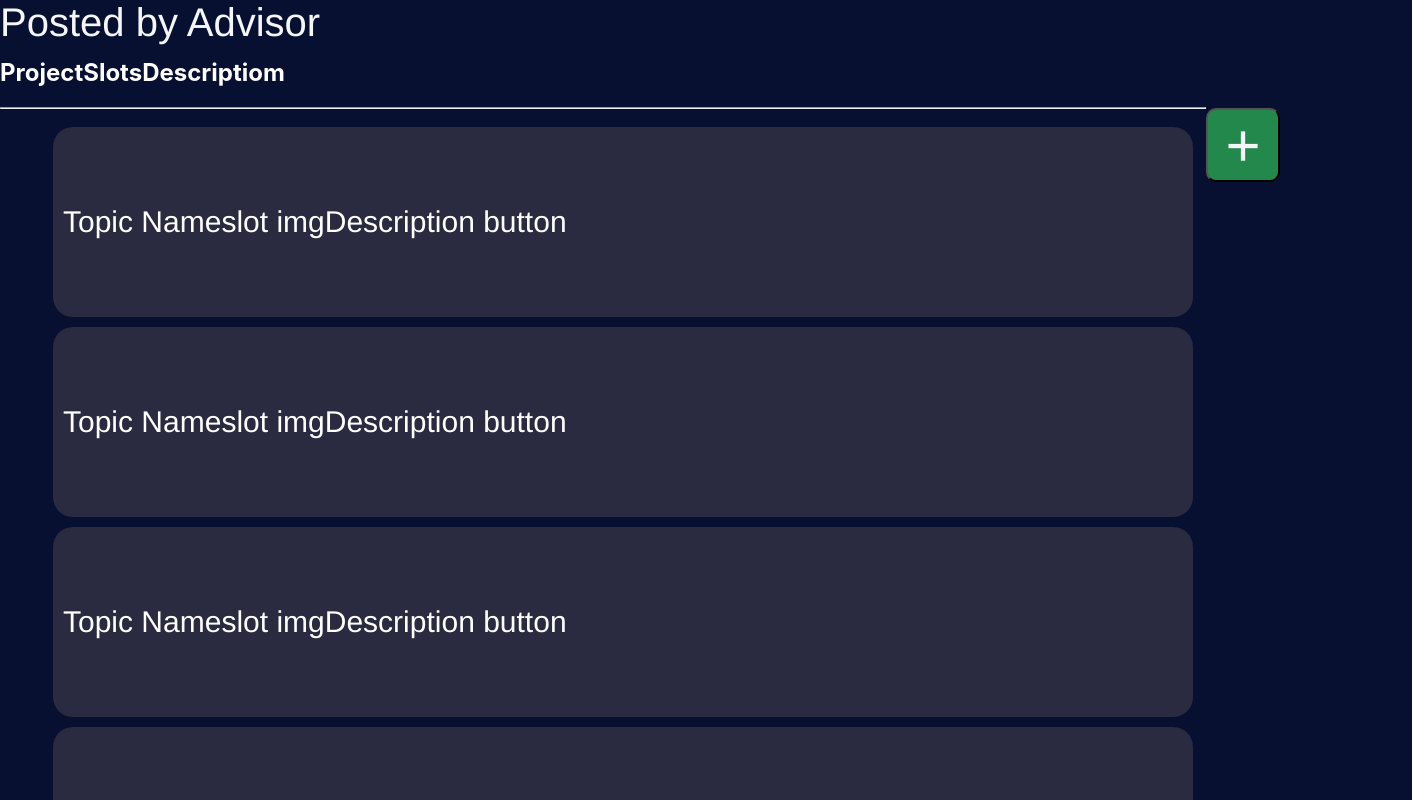
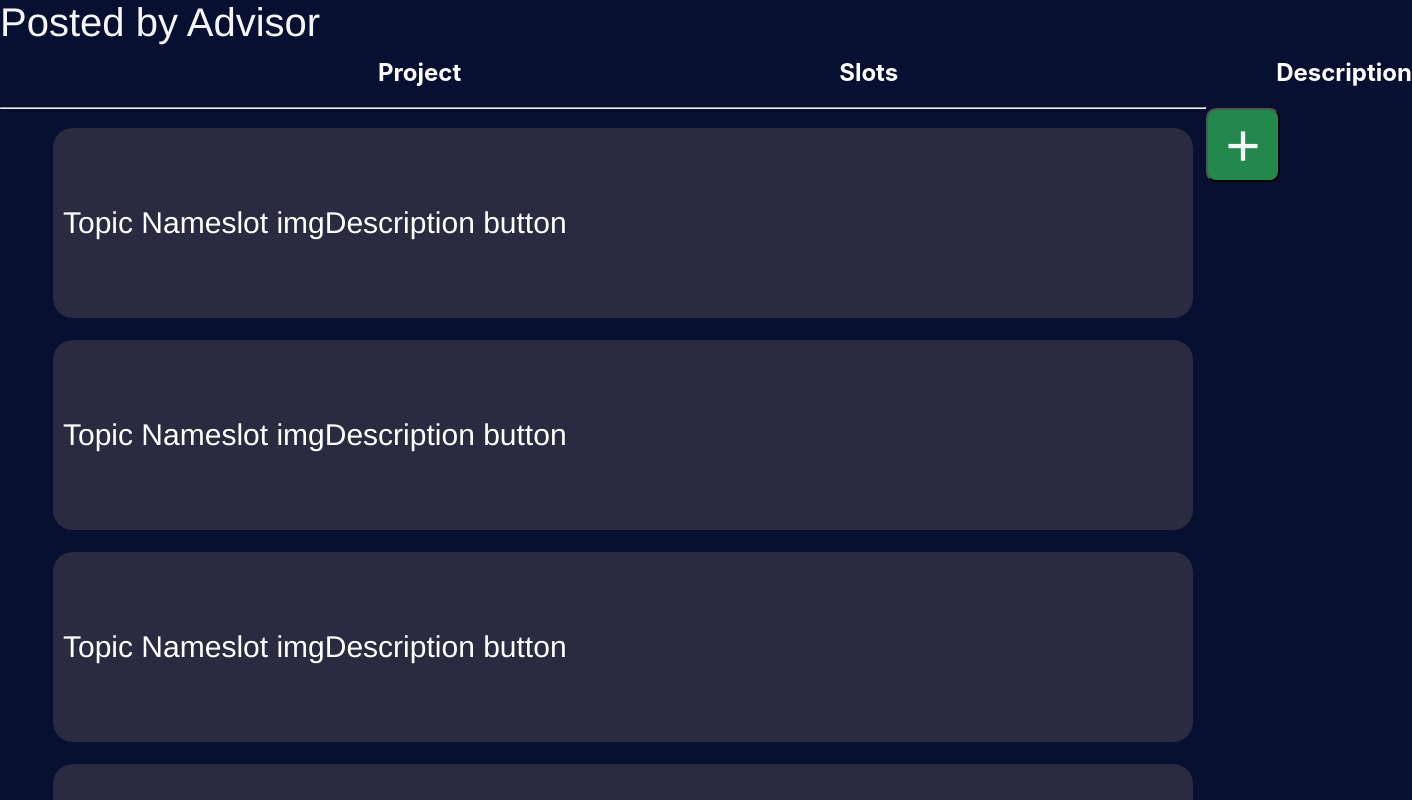
Before and after one commit to cg-c/Senior-Project-Project-Inc, a React (Create React App) app in the folder senior-project/: page /advisorsprojects in a window 1280 px wide. Shown: the top 800 px of the page, 1412 px wide, since content can reach past the window. Built offline with nearby package versions, Linux system fonts and the light colour scheme.

Commit message:
Popup desc

```diff
--- a/senior-project/src/components/Description.js
+++ b/senior-project/src/components/Description.js
@@ -7,7 +7,6 @@ export default function Description() {
 
     return (
         <div className="desc">
-            <CloseButton />
             <h2 className="descHeader">Description</h2>
             <hr />
             <p className="descText">lorem ipsum</p>
--- a/senior-project/src/components/style.css
+++ b/senior-project/src/components/style.css
@@ -2,7 +2,6 @@ body {
     background-color: rgba(7, 16, 49, 1);
     color:#ffffff;
 }
-
 
 .page-title {
     height: 38px;
@@ -24,11 +23,19 @@ body {
 
 .flex-title {
     display: flex;
-    flex-direction: row;
+    flex-direction: column;
+    flex-wrap: wrap;
+    align-content: space-between;
+    align-items: center;
+    justify-content: center;
     height: 29px;
     left: 0;
     top: 0;
     width: 90px;
+}
+
+.ind-title {
+    margin-left: 420%;
 }
 
 
@@ -71,6 +78,15 @@ body {
 
 .descText {
     color: black;
+}
+
+.clickDes {
+    align-self: center;
+    float: inherit;
+    background: none;
+    border: none;
+    display: flex;
+    margin: auto;
 }
 
 .add {
--- a/senior-project/src/pages/AdvProj.js
+++ b/senior-project/src/pages/AdvProj.js
@@ -4,6 +4,7 @@ import AddProj from "../components/AddProj";
 import React from "react";
 import Model from "react-modal";
 import InfiniteScroll from "react-infinite-scroll-component";
+import Description from "../components/Description";
 import { useState } from "react";
 import "../components/style.css"
 
@@ -11,6 +12,7 @@ export default function AdvProj() {
 
     const [ popup, setPopup ] = useState(false);
     const [ numPitch, setNumPitch ] = useState(Array.from({length : 10}));
+    const [ des, setDes ] = useState(false);
 
 
     return (
@@ -19,9 +21,9 @@ export default function AdvProj() {
                 <div className="text-wrapper">Posted by Advisor</div>
             </div>
             <h2 className="flex-title">
-                <div>Project</div>
-                <div>Slots</div>
-                <div>Descriptiom</div>
+                <div className="ind-title">Project</div>
+                <div className="ind-title">Slots</div>
+                <div className="ind-title">Description</div>
             </h2>
             <button className="add" onClick={()=>setPopup(true)}>+</button>
             <Model isOpen={popup}>
@@ -34,8 +36,12 @@ export default function AdvProj() {
                 loader={<p>Loading...</p>}
             >
                 {numPitch.map((item, index) => {
-                    return <ProjCard />
+                    return <button className="clickDes" onClick={()=>setDes(true)}><ProjCard /></button>
                 })}
+                <Model isOpen={des}>
+                    <button className="closeButton" onClick={()=>setDes(false)}>X</button>
+                    <Description />
+                </Model>
             </InfiniteScroll>
 
         </body>
--- a/senior-project/src/pages/ProjPitch.js
+++ b/senior-project/src/pages/ProjPitch.js
@@ -11,6 +11,13 @@ export default function ProjPitch() {
 
     const [ popup, setPopup ] = useState(false);
     const [ numPitch, setNumPitch ] = useState(Array.from({length : 10}));
+    const [ des, setDes ] = useState(false);
+
+    const fetchMorePitch = () => {
+        {/* MAKE API CALLS
+        https://www.youtube.com/watch?v=31icbDtaO-k
+        */}
+    }
 
     return (
         <body>
@@ -33,14 +40,15 @@ export default function ProjPitch() {
                 loader={<p>Loading...</p>}
             >
                 {numPitch.map((item, index) => {
-                    return <ProjCard />
+                    return <button className="clickDes" onClick={()=>setDes(true)}><ProjCard /></button>
                 })}
+
+                <Model isOpen={des}>
+                    <button className="closeButton" onClick={()=>setDes(false)}>X</button>
+                    <Description />
+                </Model>
+
             </InfiniteScroll>
-
-            {/*Display like 4-5 of them*/}
-
-            {/* Testing */}
-            <Description />
         </body>
 
     )
```
